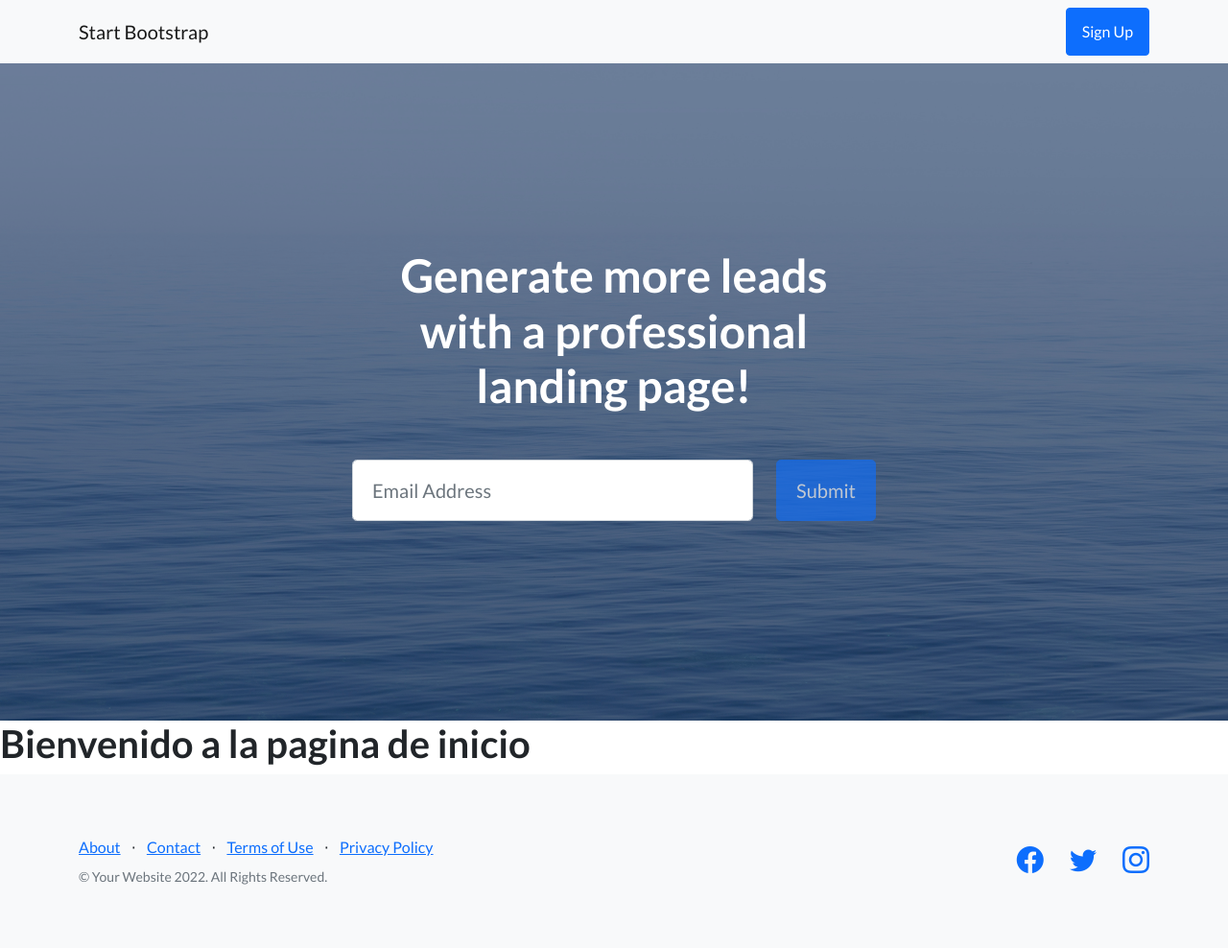
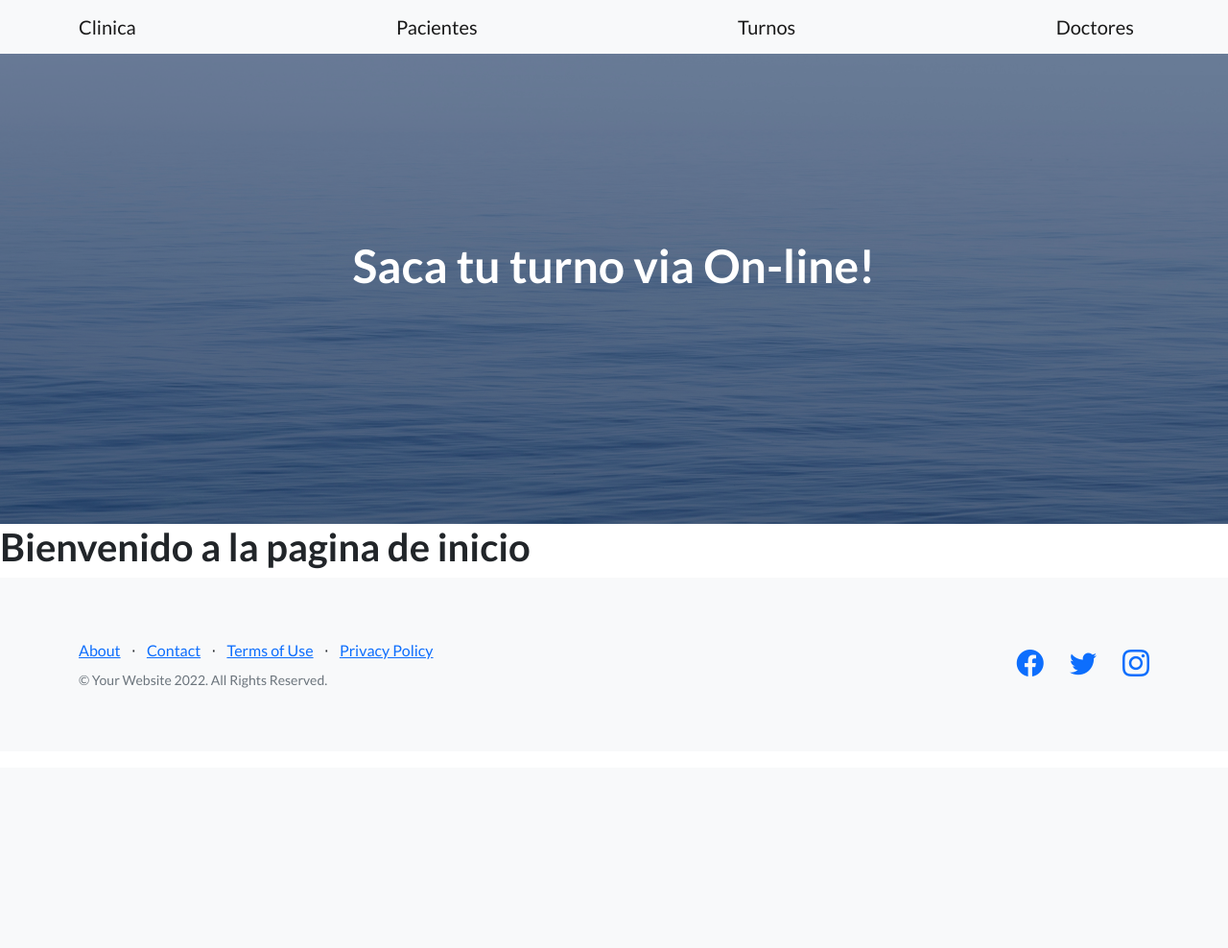
Before and after one commit to BrunoBini96/Entrega1-BiniQuirogaLazaro, a Django app: page /inicio/ in a window 1280 px wide. Shown: the whole page at 96% size. After the commit the page ends 717 px from the top, so only its background shows below. Run offline with Django 4.2, Linux system fonts and the light colour scheme; some libraries are stand-ins or nearby versions.

Commit message:
Se agregan los botones en la pagina de Pacientes, Turnos, Doctores

```diff
--- a/Clinica/Clinica/clinicaapp/templates/template_padre.html
+++ b/Clinica/Clinica/clinicaapp/templates/template_padre.html
@@ -20,8 +20,10 @@
         <!-- Navigation-->
         <nav class="navbar navbar-light bg-light static-top">
             <div class="container">
-                <a class="navbar-brand" href="#!">Start Bootstrap</a>
-                <a class="btn btn-primary" href="#signup">Sign Up</a>
+                <a class="navbar-brand" href="#!">Clinica</a>
+                <a class="navbar-brand" href="">Pacientes</a>
+                <a class="navbar-brand" href="">Turnos</a>
+                <a class="navbar-brand" href="">Doctores</a>
             </div>
         </nav>
         <!-- Masthead-->
@@ -31,7 +33,7 @@
                     <div class="col-xl-6">
                         <div class="text-center text-white">
                             <!-- Page heading-->
-                            <h1 class="mb-5">Generate more leads with a professional landing page!</h1>
+                            <h1 class="mb-5">Saca tu turno via On-line!</h1>
                             <!-- Signup form-->
                             <!-- * * * * * * * * * * * * * * *-->
                             <!-- * * SB Forms Contact Form * *-->
@@ -41,32 +43,6 @@
                             <!-- https://startbootstrap.com/solution/contact-forms-->
                             <!-- to get an API token!-->
                             <form class="form-subscribe" id="contactForm" data-sb-form-api-token="API_TOKEN">
-                                <!-- Email address input-->
-                                <div class="row">
-                                    <div class="col">
-                                        <input class="form-control form-control-lg" id="emailAddress" type="email" placeholder="Email Address" data-sb-validations="required,email" />
-                                        <div class="invalid-feedback text-white" data-sb-feedback="emailAddress:required">Email Address is required.</div>
-                                        <div class="invalid-feedback text-white" data-sb-feedback="emailAddress:email">Email Address Email is not valid.</div>
-                                    </div>
-                                    <div class="col-auto"><button class="btn btn-primary btn-lg disabled" id="submitButton" type="submit">Submit</button></div>
-                                </div>
-                                <!-- Submit success message-->
-                                <!---->
-                                <!-- This is what your users will see when the form-->
-                                <!-- has successfully submitted-->
-                                <div class="d-none" id="submitSuccessMessage">
-                                    <div class="text-center mb-3">
-                                        <div class="fw-bolder">Form submission successful!</div>
-                                        <p>To activate this form, sign up at</p>
-                                        <a class="text-white" href="https://startbootstrap.com/solution/contact-forms">https://startbootstrap.com/solution/contact-forms</a>
-                                    </div>
-                                </div>
-                                <!-- Submit error message-->
-                                <!---->
-                                <!-- This is what your users will see when there is-->
-                                <!-- an error submitting the form-->
-                                <div class="d-none" id="submitErrorMessage"><div class="text-center text-danger mb-3">Error sending message!</div></div>
-                            </form>
                         </div>
                     </div>
                 </div>
```
Also changed, not shown: Clinica/Clinica/clinicaapp/views.py (line endings or trailing spaces).
